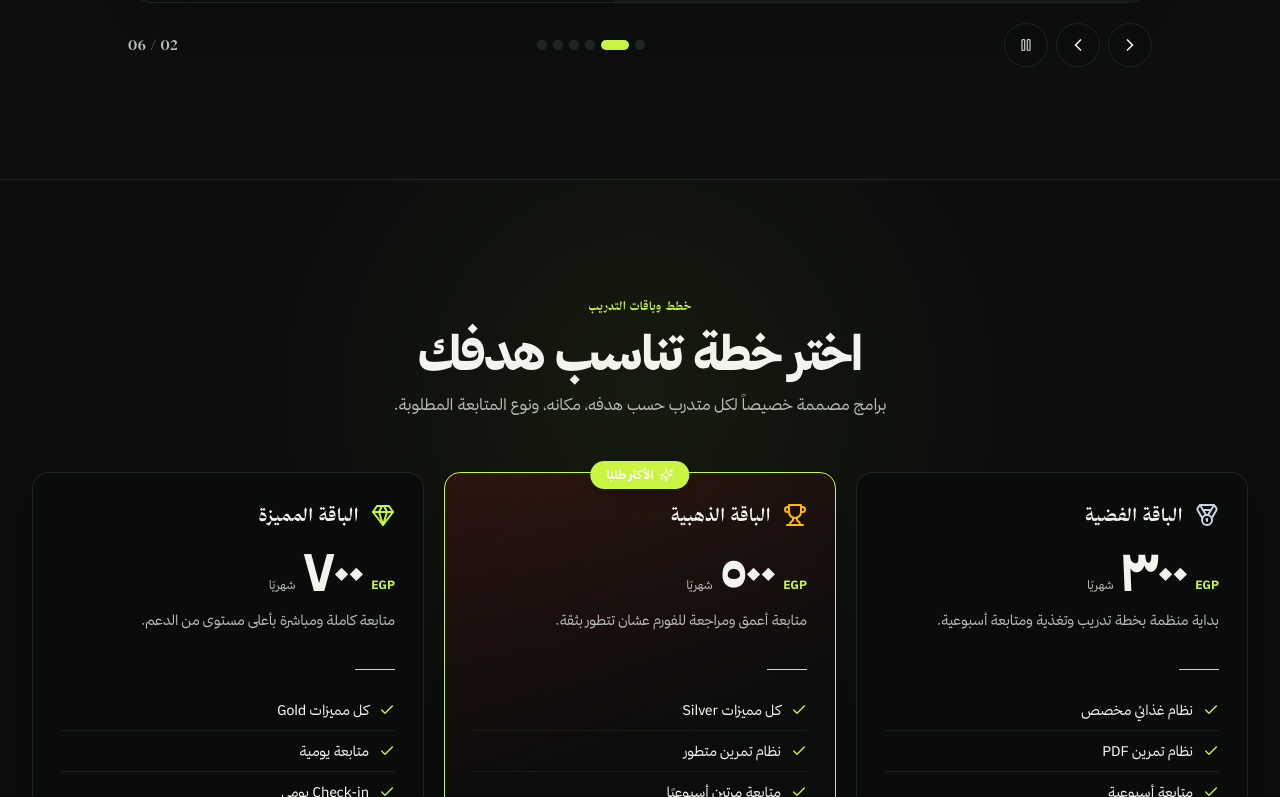
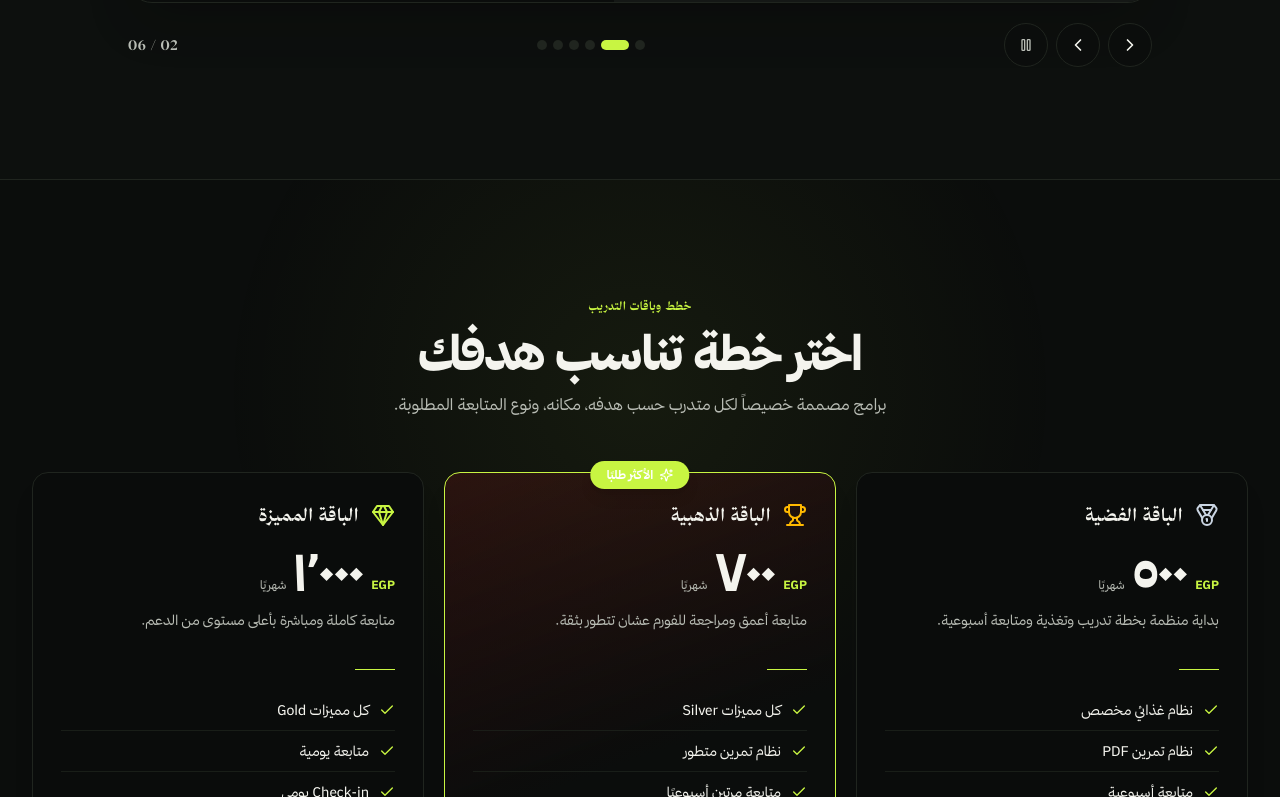
Before and after one commit to ahmed-ziedan/coachabdelalim, a Next.js app: page / in a window 1280 px wide. Shown: the part 5448-6245 px from the top of the page. Built offline with nearby package versions, Linux system fonts and the light colour scheme; no server answers.

Commit message:
edit prices

```diff
--- a/src/content/packages.ts
+++ b/src/content/packages.ts
@@ -35,7 +35,7 @@ export const packages: Package[] = [
       ar: 'بداية منظمة بخطة تدريب وتغذية ومتابعة أسبوعية.',
       en: 'A structured start with training, nutrition, and weekly follow-up.',
     },
-    price: { amount: 300, currency: 'EGP', period: 'month' },
+    price: { amount: 500, currency: 'EGP', period: 'month' },
     features: [
       { label: { ar: 'نظام غذائي مخصص', en: 'Personalized nutrition plan' }, included: true },
       { label: { ar: 'نظام تمرين PDF', en: 'PDF workout plan' }, included: true },
@@ -56,7 +56,7 @@ export const packages: Package[] = [
       ar: 'متابعة أعمق ومراجعة للفورم عشان تتطور بثقة.',
       en: 'More hands-on guidance and form reviews to keep your progress on track.',
     },
-    price: { amount: 500, currency: 'EGP', period: 'month' },
+    price: { amount: 700, currency: 'EGP', period: 'month' },
     features: [
       { label: { ar: 'كل مميزات Silver', en: 'Everything in Silver' }, included: true },
       { label: { ar: 'نظام تمرين متطور', en: 'Advanced workout plan' }, included: true },
@@ -76,7 +76,7 @@ export const packages: Package[] = [
       ar: 'متابعة كاملة ومباشرة بأعلى مستوى من الدعم.',
       en: 'Complete, hands-on coaching with the highest level of support.',
     },
-    price: { amount: 700, currency: 'EGP', period: 'month' },
+    price: { amount: 1000, currency: 'EGP', period: 'month' },
     features: [
       { label: { ar: 'كل مميزات Gold', en: 'Everything in Gold' }, included: true },
       { label: { ar: 'متابعة يومية', en: 'Daily follow-up' }, included: true },
```
